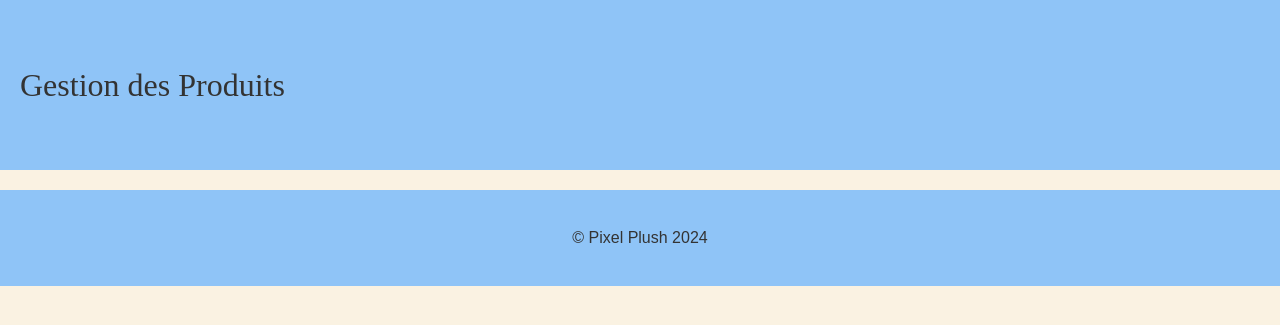
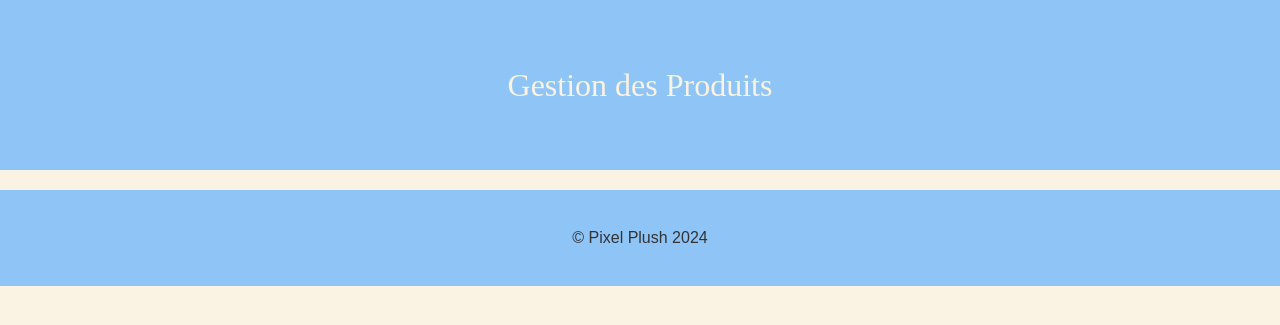
Before and after one commit to lucas-iribaren/boutique-en-ligne, a PHP site: template src/views/admin-produits.php in a window 1280 px wide. Shown: the part 144-469 px from the top of the page. Run offline with PHP 8.4, Linux system fonts and the light colour scheme; the template is opened without the code that fills it, so the values that code supplies are empty; some web fonts are replaced.

Commit message:
Position du title 'Gestion des produits' au centre et en blanc

```diff
--- a/assets/css/styles.css
+++ b/assets/css/styles.css
@@ -110,6 +110,11 @@ footer {
     color: var(--background);
     font-size: 1.5rem;
 
+}
+
+.section-title {
+    text-align: center;
+    color: var(--background);
 }
 
 .form,
--- a/src/views/admin-produits.php
+++ b/src/views/admin-produits.php
@@ -12,7 +12,6 @@ include $includePath . '_header.php';
     <section class="section">
         <h1 class="section-title">Gestion des Produits</h1>
     </section>
-    <!-- Le reste du contenu de votre page ira ici -->
 </main>
 <?php
 
```
